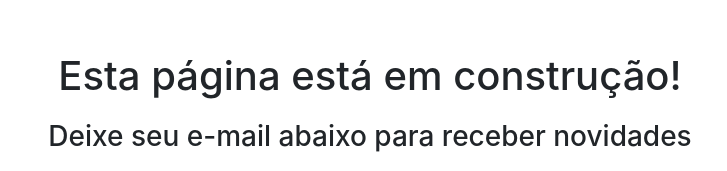
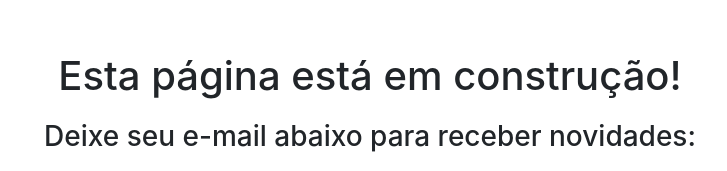
Before and after one commit to MatheusMiliorini/matheusmiliorini.github.io, a plain HTML site: page index.html in a window 1280 px wide. Shown: the part 314-485 px from the top of the page, 270-997 px from the left. Drawn offline with nearby package versions, Linux system fonts and the light colour scheme.

Commit message:
Colocado : no h3

```diff
--- a/index.html
+++ b/index.html
@@ -25,7 +25,7 @@
         <div class="row">
             <div class="col-8 offset-2">
                 <h1 class="centralizado">Esta página está em construção!</h1>
-                <h3 class="centralizado">Deixe seu e-mail abaixo para receber novidades</h3>
+                <h3 class="centralizado">Deixe seu e-mail abaixo para receber novidades:</h3>
                 <form>
                     <div class="form-group">
                         <input type="email" id="email" class="form-control" placeholder="Email">
```
